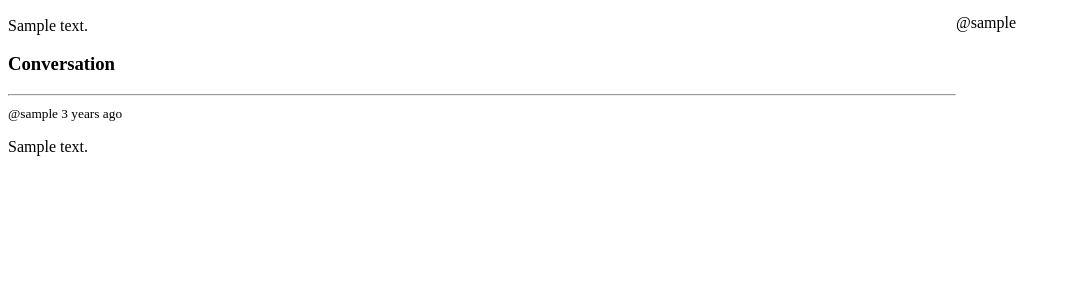
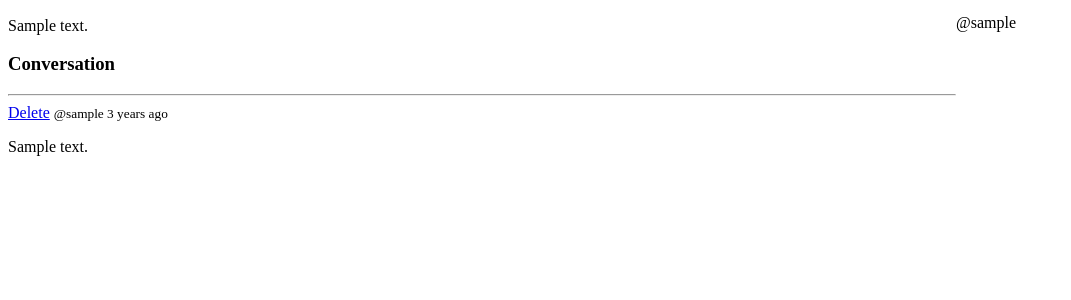
Before and after one commit to MicaelRiboura/study-platform, a Django app: page /room/1/ in a window 1280 px wide. Shown: the part 200-500 px from the top of the page, without its empty margins (0-1071 px from the left). Run offline with Django 4.2, Linux system fonts and the light colour scheme; tables that the repository leaves empty hold one stand-in row (values such as "Sample post").

Commit message:
feat(room): create link to delete message

```diff
--- a/base/templates/base/room.html
+++ b/base/templates/base/room.html
@@ -16,6 +16,7 @@
                 <hr>
                 {% for message in room_messages %}
                     <div>
+                        <a href="{% url 'delete-message' message.id %}">Delete</a>
                         <small>@{{message.user}} {{message.created | timesince}} ago</small>
                         <p>{{message.body}}</p>
 
```
